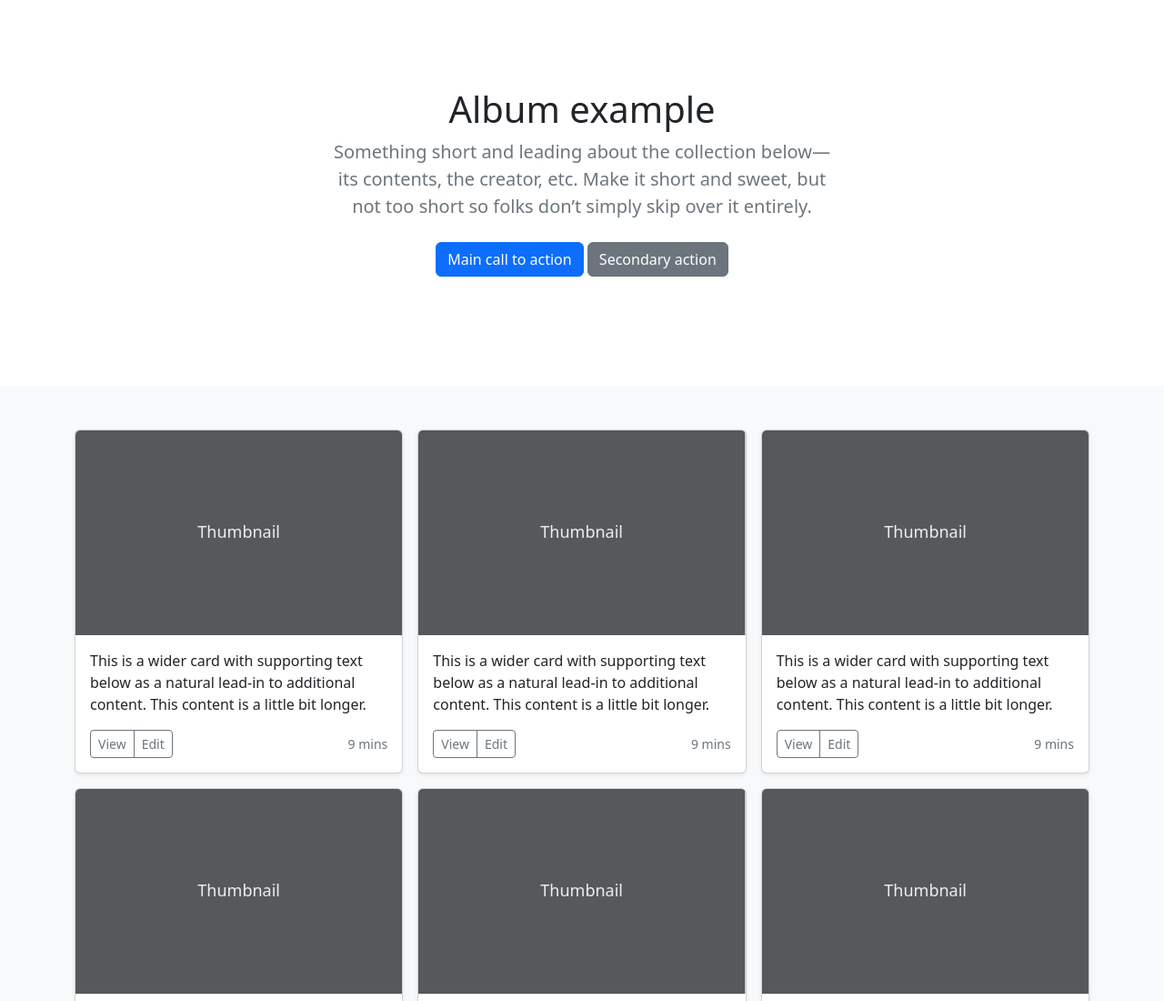
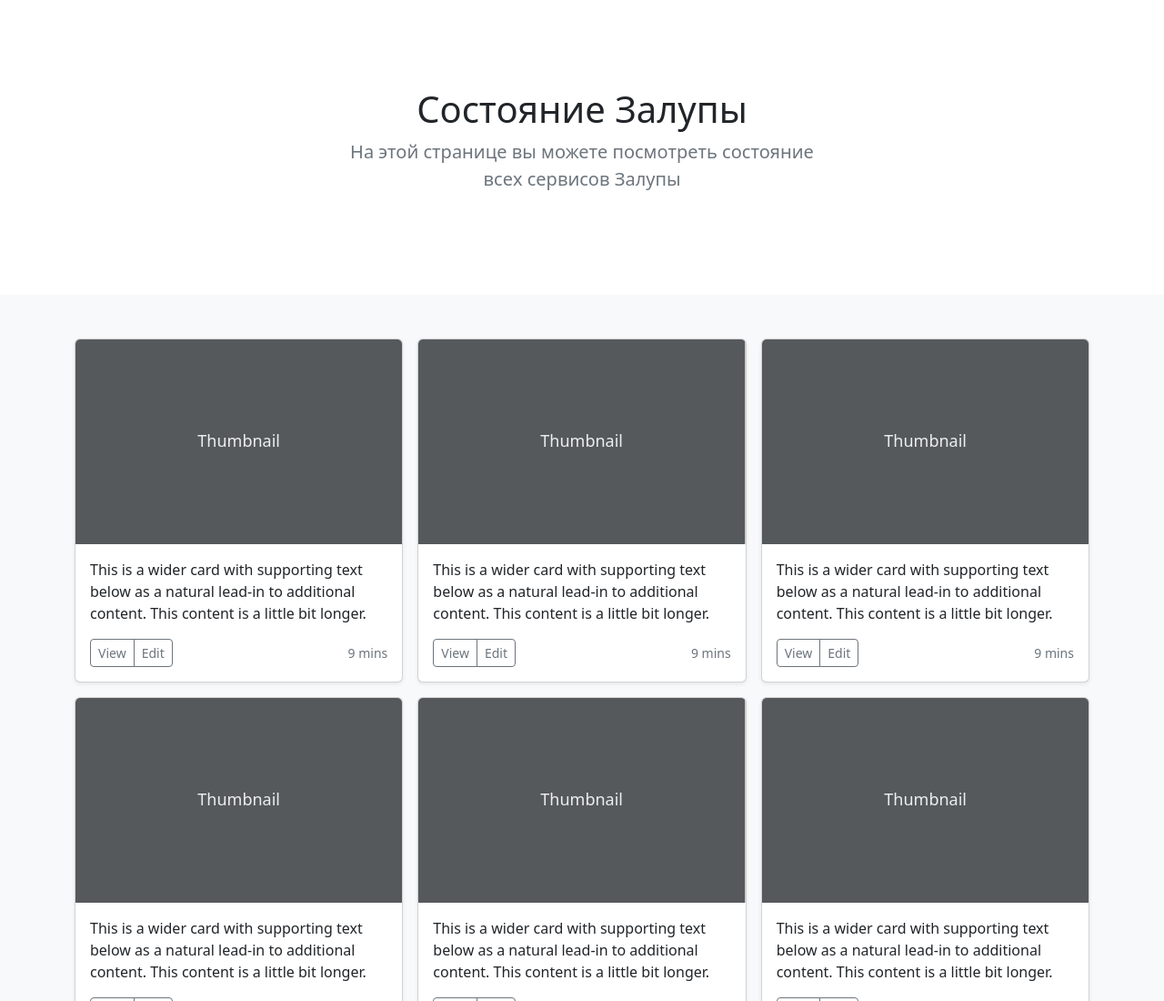
Before and after one commit to Zalupa-Online/status-page-front, a plain HTML site: page index.html in a window 1280 px wide. Shown: the top 1100 px of the page at 91% size. Drawn offline with nearby package versions, Linux system fonts and the light colour scheme.

Commit message:
Update index.html

```diff
--- a/index.html
+++ b/index.html
@@ -58,12 +58,8 @@
             <section class="py-5 text-center container">
                 <div class="row py-lg-5">
                     <div class="col-lg-6 col-md-8 mx-auto">
-                        <h1 class="fw-light">Album example</h1>
-                        <p class="lead text-muted">Something short and leading about the collection below—its contents, the creator, etc. Make it short and sweet, but not too short so folks don’t simply skip over it entirely.</p>
-                        <p>
-                            <a href="#" class="btn btn-primary my-2">Main call to action</a>
-                            <a href="#" class="btn btn-secondary my-2">Secondary action</a>
-                        </p>
+                        <h1 class="fw-light">Состояние Залупы</h1>
+                        <p class="lead text-muted">На этой странице вы можете посмотреть состояние всех сервисов Залупы</p>
                     </div>
                 </div>
             </section>
```
